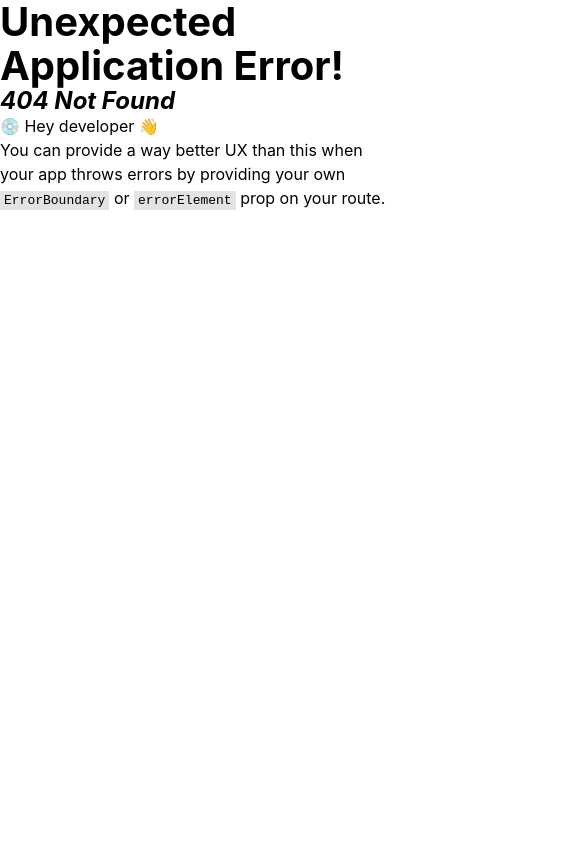
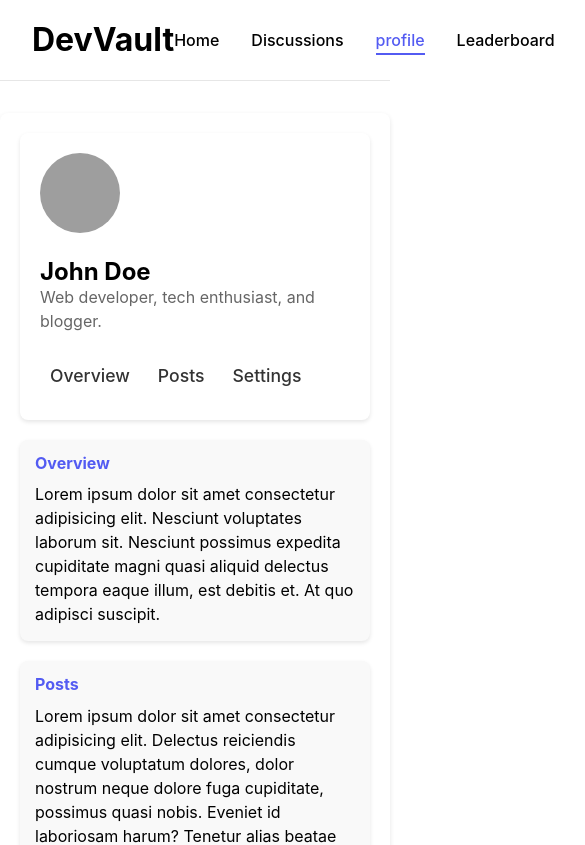
Before and after one commit to Freedteck/DevVault, a React (Vite) app: page /profile in a window 390 px wide. Before the commit this address had no page. Shown: the top 845 px of the page, 585 px wide, since content can reach past the window. Built offline with nearby package versions, Linux system fonts and the light colour scheme; grey boxes are pictures that could not be loaded.

Commit message:
Add responsive profile page layout with sidebar navigation and content sections

```diff
--- /dev/null
+++ b/src/components/profile/Profile.jsx
@@ -0,0 +1,47 @@
+import React from 'react'
+import './profile.css'
+
+const Profile = () => {
+    const user = {
+      avatar: "https://www.example.com/avatar.jpg",
+      name: "John Doe",
+      bio: "Web developer, tech enthusiast, and blogger.",
+    };
+  return (
+    <div className="profile-page">
+      <aside className="sidebar">
+        <img src={user.avatar} alt="User Avatar" className="avatar" />
+        <h2>{user.name}</h2>
+        <p className="bio">{user.bio}</p>
+        <nav className="sidebar-nav">
+          <a href="#overview" className="sidebar-link">
+            Overview
+          </a>
+          <a href="#posts" className="sidebar-link">
+            Posts
+          </a>
+          <a href="#settings" className="sidebar-link">
+            Settings
+          </a>
+        </nav>
+      </aside>
+
+      <section className="main-content">
+        <div id="overview" className="content-section">
+          <h3>Overview</h3>
+          <p>Lorem ipsum dolor sit amet consectetur adipisicing elit. Nesciunt voluptates laborum sit. Nesciunt possimus expedita cupiditate magni quasi aliquid delectus tempora eaque illum, est debitis et. At quo adipisci suscipit.</p>
+        </div>
+        <div id="posts" className="content-section">
+          <h3>Posts</h3>
+          <p>Lorem ipsum dolor sit amet consectetur adipisicing elit. Delectus reiciendis cumque voluptatum dolores, dolor nostrum neque dolore fuga cupiditate, possimus quasi nobis. Eveniet id laboriosam harum? Tenetur alias beatae aut.</p>
+        </div>
+        <div id="settings" className="content-section">
+          <h3>Settings</h3>
+          <p>Lorem ipsum dolor, sit amet consectetur adipisicing elit. Cupiditate at et ipsa amet tenetur architecto, provident delectus placeat earum, facilis corrupti assumenda iure quibusdam nam, suscipit vero maxime sunt qui.</p>
+        </div>
+      </section>
+    </div>
+  );
+}
+
+export default Profile
--- /dev/null
+++ b/src/components/profile/profile.css
@@ -0,0 +1,118 @@
+.profile-page {
+  display: grid;
+  grid-template-columns: 1fr 3fr;
+  gap: 20px;
+  padding: 20px;
+  max-width: 1280px;
+  margin: 2rem auto;
+  background-color: #fff;
+  border-radius: 8px;
+  box-shadow: 0 2px 5px rgba(0, 0, 0, 0.1);
+}
+
+.sidebar {
+  background-color: #fff;
+  padding: 20px;
+  border-radius: 8px;
+  box-shadow: 0 2px 4px rgba(0, 0, 0, 0.1);
+  text-align: center;
+}
+
+.avatar {
+  width: 100px;
+  height: 100px;
+  border-radius: 50%;
+  object-fit: cover;
+  margin-bottom: 20px;
+}
+
+.sidebar h2 {
+  font-size: 1.8rem;
+  margin: 0;
+}
+
+.sidebar .bio {
+  font-size: 1rem;
+  color: #666;
+  margin-bottom: 20px;
+}
+
+.sidebar-nav {
+  display: flex;
+  flex-direction: column;
+  gap: 15px;
+}
+
+.sidebar-link {
+  font-size: 1.1rem;
+  color: #333;
+  text-decoration: none;
+  padding: 10px;
+  border-radius: 4px;
+  transition: background-color 0.3s;
+}
+
+.sidebar-link:hover {
+  background-color: #f4f4f4;
+}
+
+.main-content {
+  display: grid;
+  gap: 20px;
+}
+
+.content-section {
+  background-color: #f9f9f9;
+  padding: 20px;
+  border-radius: 8px;
+  box-shadow: 0 2px 4px rgba(0, 0, 0, 0.1);
+}
+
+.content-section h3 {
+  font-size: 1.5rem;
+  margin-bottom: 10px;
+  color: #535bf2;
+}
+
+/* Responsive Adjustments */
+@media (max-width: 768px) {
+  .profile-page {
+    grid-template-columns: 1fr;
+  }
+
+  .sidebar {
+    text-align: left;
+  }
+
+  .sidebar-nav {
+    flex-direction: row;
+    gap: 10px;
+  }
+
+  .content-section h3 {
+    font-size: 1.2rem;
+  }
+}
+
+@media (max-width: 480px) {
+  .avatar {
+    width: 80px;
+    height: 80px;
+  }
+
+  .sidebar h2 {
+    font-size: 1.5rem;
+  }
+
+  .sidebar-nav {
+    gap: 8px;
+  }
+
+  .content-section {
+    padding: 15px;
+  }
+
+  .content-section h3 {
+    font-size: 1rem;
+  }
+}
--- a/src/routes/askAndBuild/AskAndBuild.jsx
+++ b/src/routes/askAndBuild/AskAndBuild.jsx
@@ -23,15 +23,13 @@ const AskAndBuild = () => {
     },
   ];
 
-  const toggleModal = () =>{
-    alert('i am here');
-  }
+
   return (
     <section className="QandA-box">
       <div className="app">
         <div className="top-row">
           <h2> Debugger&lsquo;s Den</h2>
-          <Button text="Ask a Question" onClick={toggleModal} />
+          <Button text="Ask a Question" />
 
         </div>
         <QnAList data={qnaData} />
```
Also changed, not shown: src/main.jsx (+8 -1 lines).
